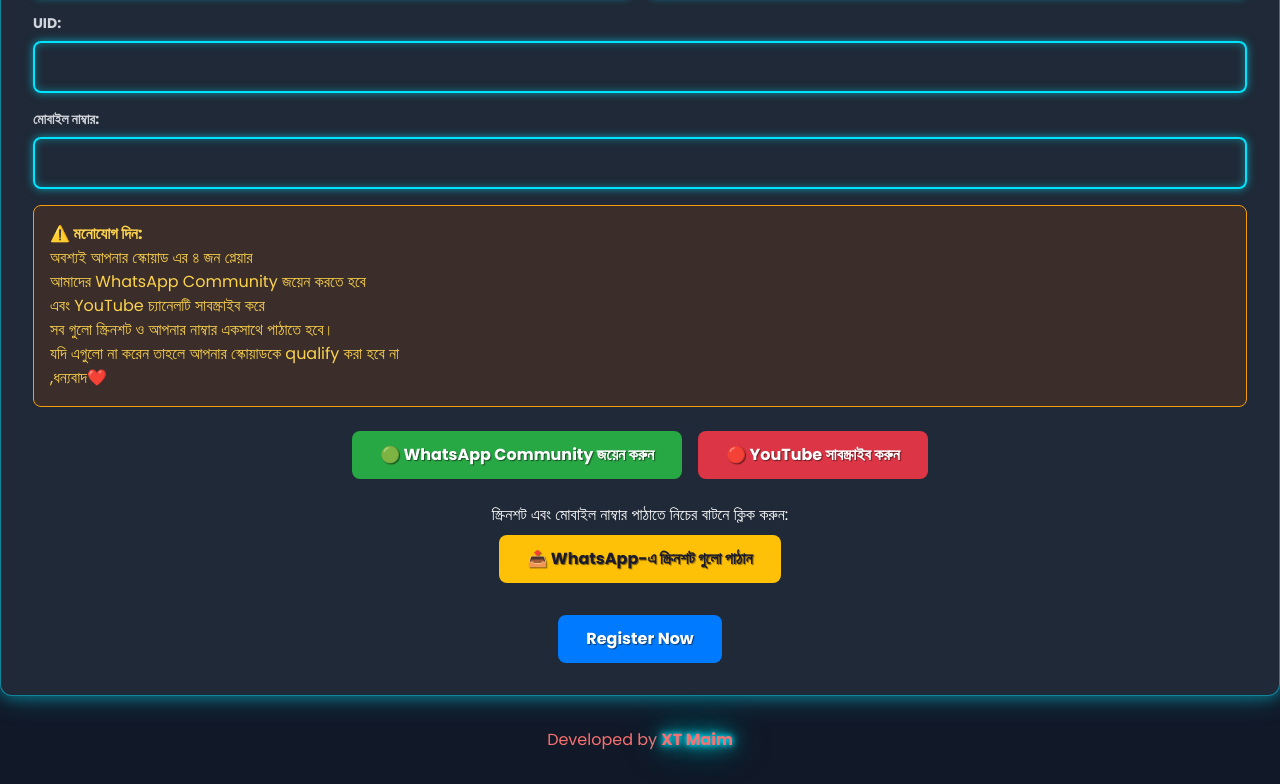
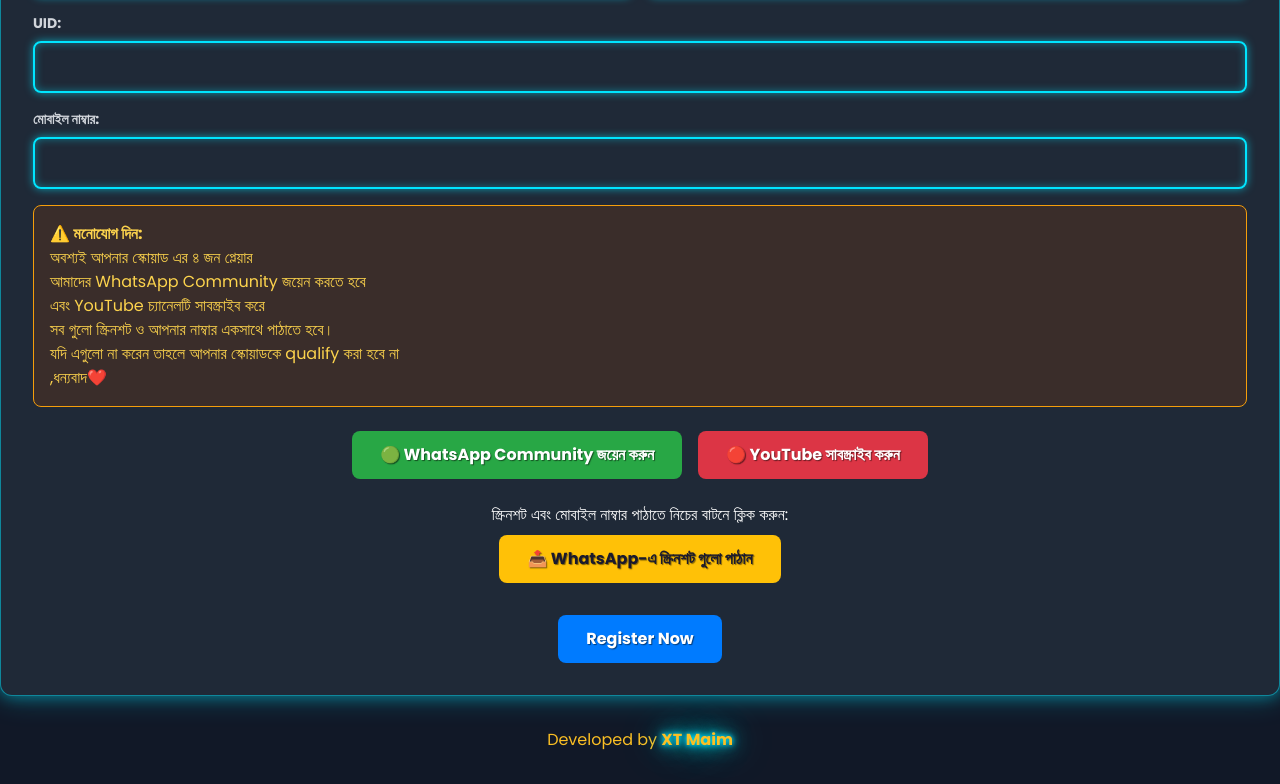
Before and after one commit to mdmaim0/PanthomsE-Sports, a plain HTML site: page index.html in a window 1280 px wide. Shown: the part 642-1426 px from the top of the page. Drawn offline with nearby package versions, Linux system fonts and the light colour scheme.

Commit message:
Update index.html

```diff
--- a/index.html
+++ b/index.html
@@ -170,7 +170,7 @@
 
   <!-- Footer -->
   <footer class="container mx-auto py-8 text-center">
-    <p class="text-red-400">Developed by <span class="font-bold neon-text">XT Maim</span></p>
+    <p class="text-yellow-400">Developed by <span class="font-bold neon-text">XT Maim</span></p>
   </footer>
 
   <!-- Countdown Timer -->
```
